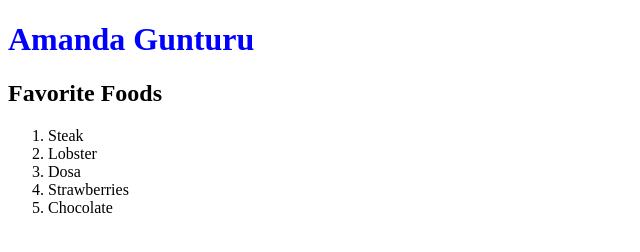
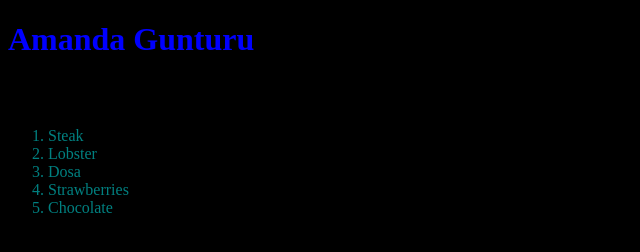
Before and after one commit to Amanda-G/fav_foods, a plain HTML site: page index.html in a window 1280 px wide. Shown: the whole page, without its empty margins (0-640 px from the left). Drawn offline with Linux system fonts and the light colour scheme.

Commit message:
new styles added

```diff
--- a/style.css
+++ b/style.css
@@ -1,3 +1,9 @@
+body{
+    background-color: black;
+}
 h1 {
     color: blue
 }
+li {
+    color:teal;
+}
```
